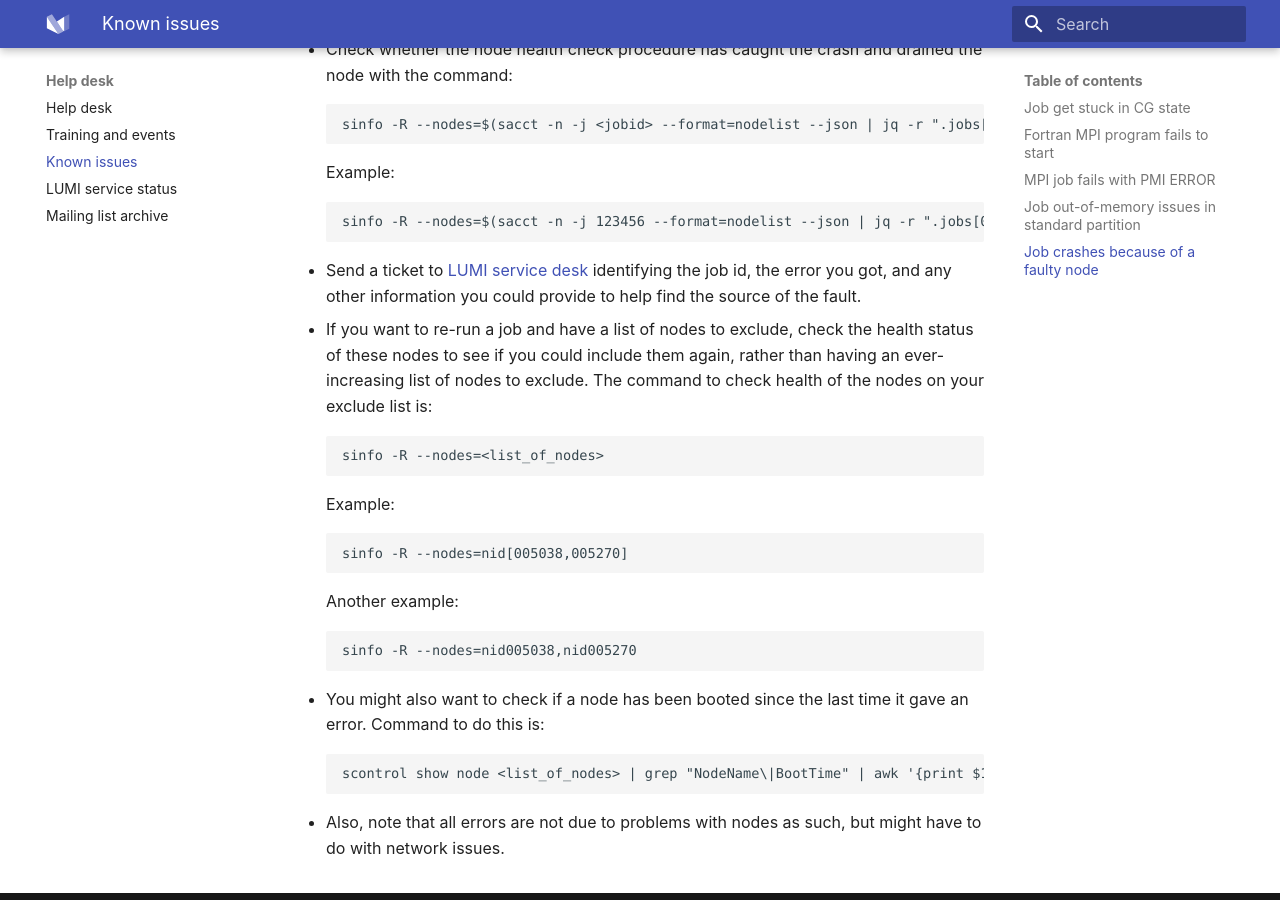
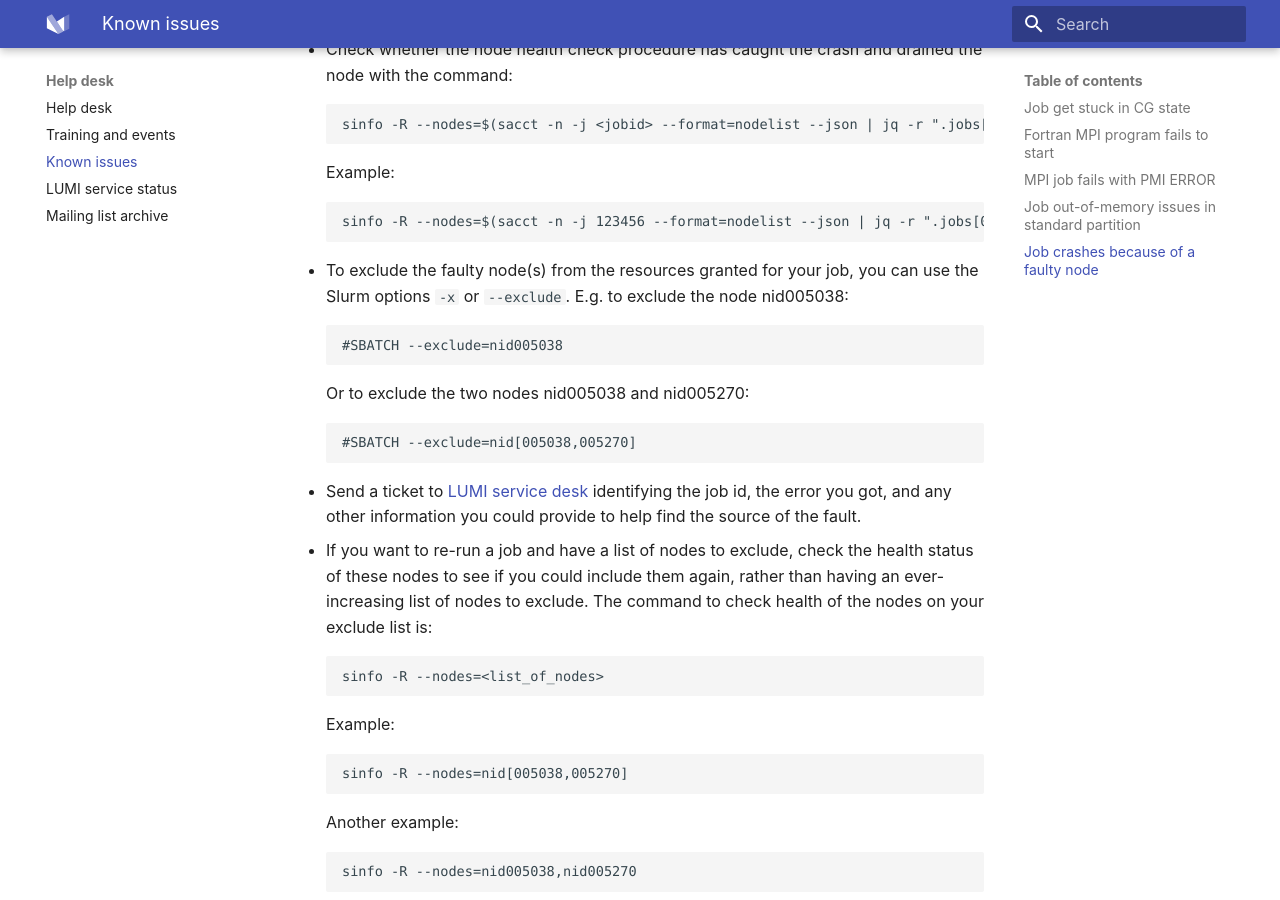
Before and after one commit to Lumi-supercomputer/lumi-userguide, an MkDocs documentation site: the page built from docs/helpdesk/issues.md, in a window 1280 px wide and 900 px high, scrolled down 1095 px. Built offline with MkDocs 1.6.1 and Material for MkDocs 9.7.7, drawn with Linux system fonts in a browser that asks for light colours.

Commit message:
Update issues.md
Adding info how to exclude faulty nodes

````diff
--- a/docs/helpdesk/issues.md
+++ b/docs/helpdesk/issues.md
@@ -42,6 +42,16 @@ If you suspect that the job has crashed because of a faulty node:
   sinfo -R --nodes=$(sacct -n -j 123456 --format=nodelist --json | jq -r ".jobs[0].steps[1].nodes.list | .[]"  | paste -sd ',')
   ```
 
+- To exclude the faulty node(s) from the resources granted for your job, you can use the Slurm options `-x` or `--exclude`. E.g. to exclude the node nid005038:
+  ```
+  #SBATCH --exclude=nid005038
+  ```
+  Or to exclude the two nodes nid005038 and nid005270:
+  ```
+  #SBATCH --exclude=nid[005038,005270]
+  ```
+
+
 - Send a ticket to [LUMI service desk](https://lumi-supercomputer.eu/user-support/need-help/running/) identifying the job id, the error you got, and any other information you could provide to help find the source of the fault.
 
 - If you want to re-run a job and have a list of nodes to exclude, check the health status of these nodes to see if you could include them again, rather than having an ever-increasing list of nodes to exclude.
````
